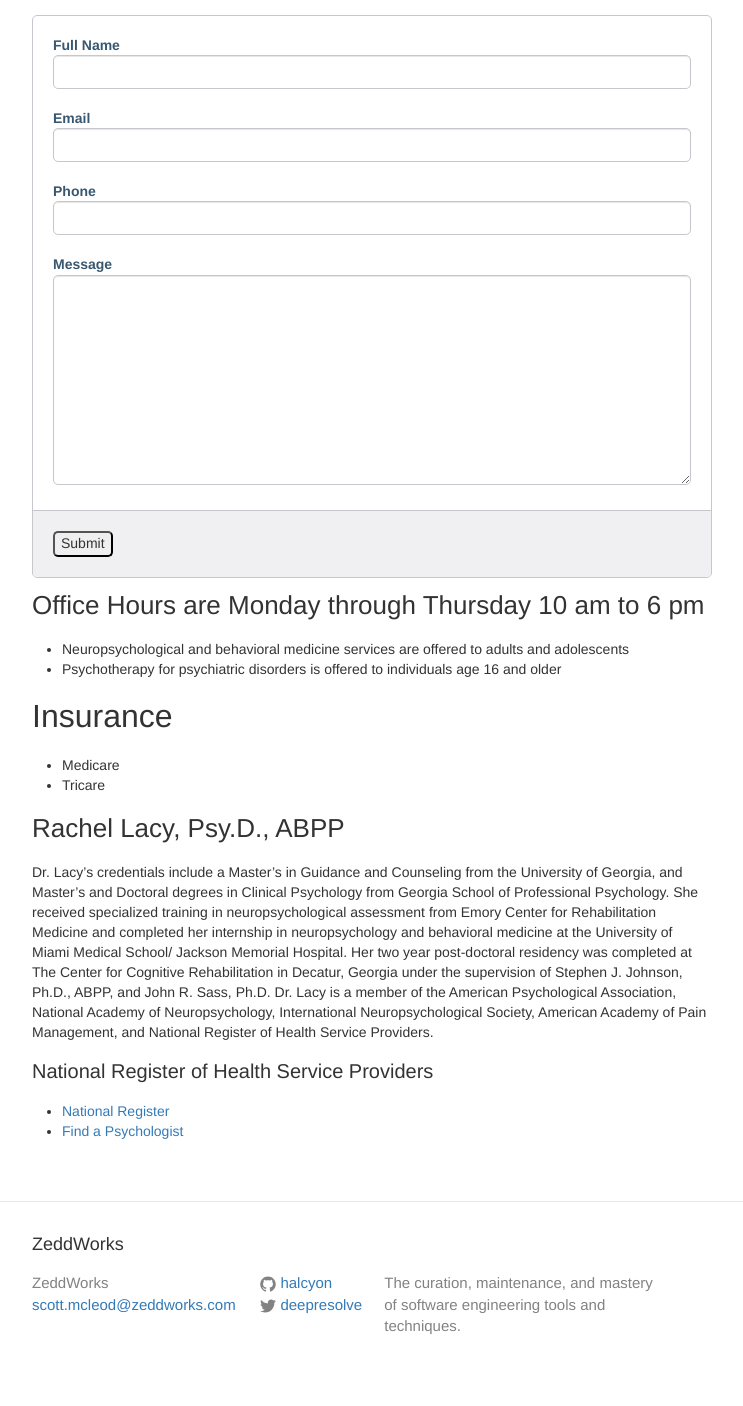
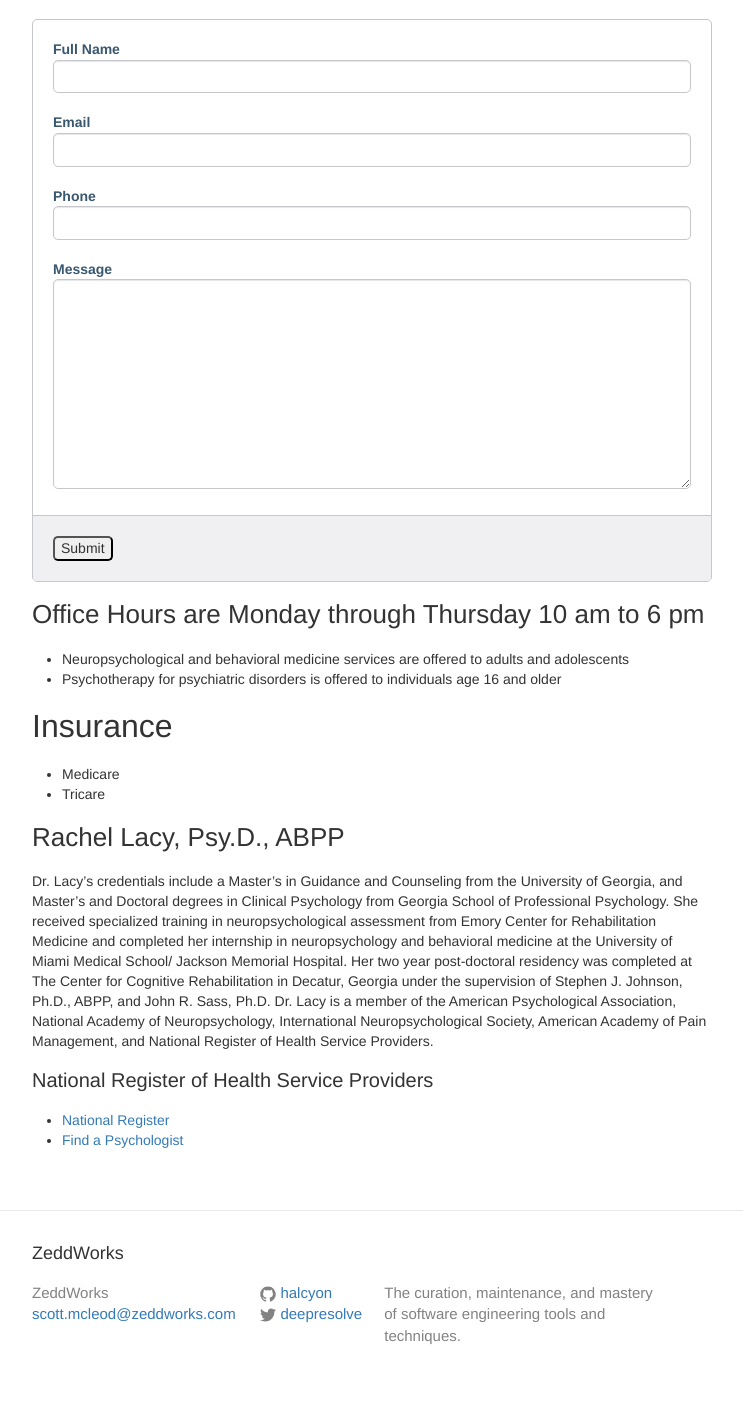
Before and after one commit to halcyon/www.zeddworks.com, a Jekyll site: the page built from contact.md, in a window 1280 px wide. Shown: the part 642-2048 px from the top of the page, without its empty margins (268-1011 px from the left). Built offline with Jekyll 4.4.1, drawn with Linux system fonts in a browser that asks for light colours.

Commit message:
Updating margin

```diff
--- a/_sass/_form.scss
+++ b/_sass/_form.scss
@@ -8,7 +8,7 @@ form {
     border-radius: 5px;
     font: 14px/1.4 "Helvetica Neue", Helvetica, Arial, sans-serif;
     overflow: hidden;
-    margin: 0.67em 0;
+    margin: 1.0em 0;
 }
 fieldset {
     border: 0;
```
